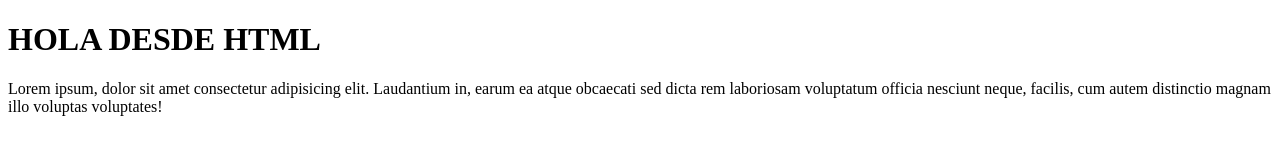
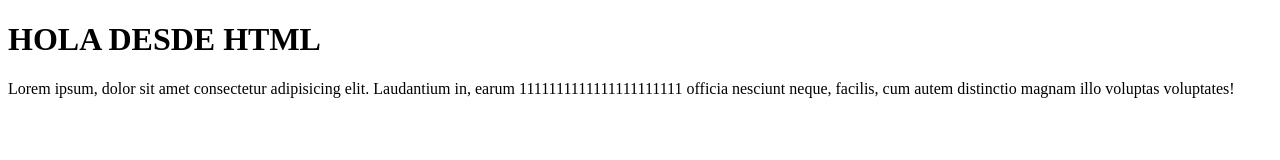
Before and after one commit to wilcort/video-ejemplo, a plain HTML site: page index.html in a window 1280 px wide. Drawn offline with Linux system fonts and the light colour scheme.

Commit message:
agragar 11

```diff
--- a/index.html
+++ b/index.html
@@ -8,7 +8,7 @@
 <body>
     <h1>HOLA DESDE HTML</h1>
     <p>Lorem ipsum, dolor sit amet consectetur adipisicing elit. Laudantium in,
-        earum ea atque obcaecati sed dicta rem laboriosam voluptatum officia nesciunt neque, facilis,
+        earum 1111111111111111111111 officia nesciunt neque, facilis,
         cum autem distinctio magnam illo voluptas voluptates!</p>
 </body>
 </html>
```
